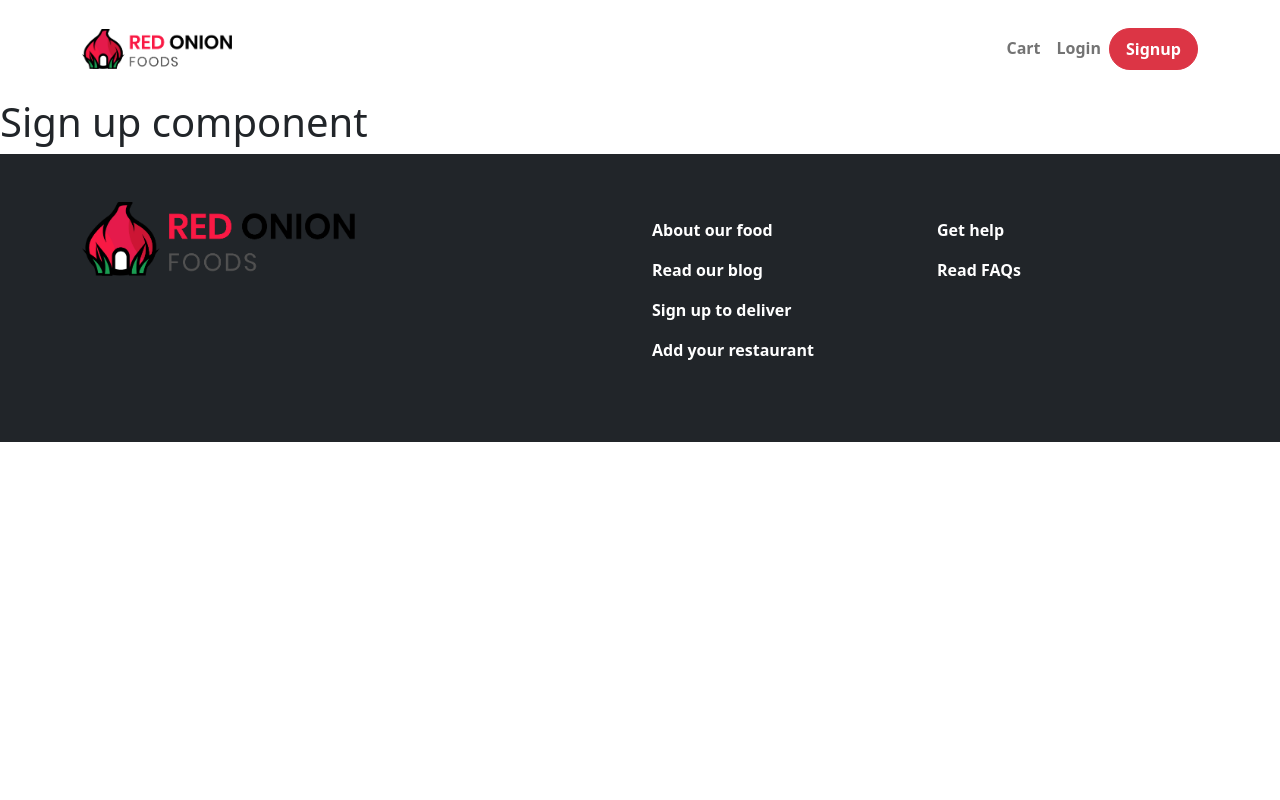
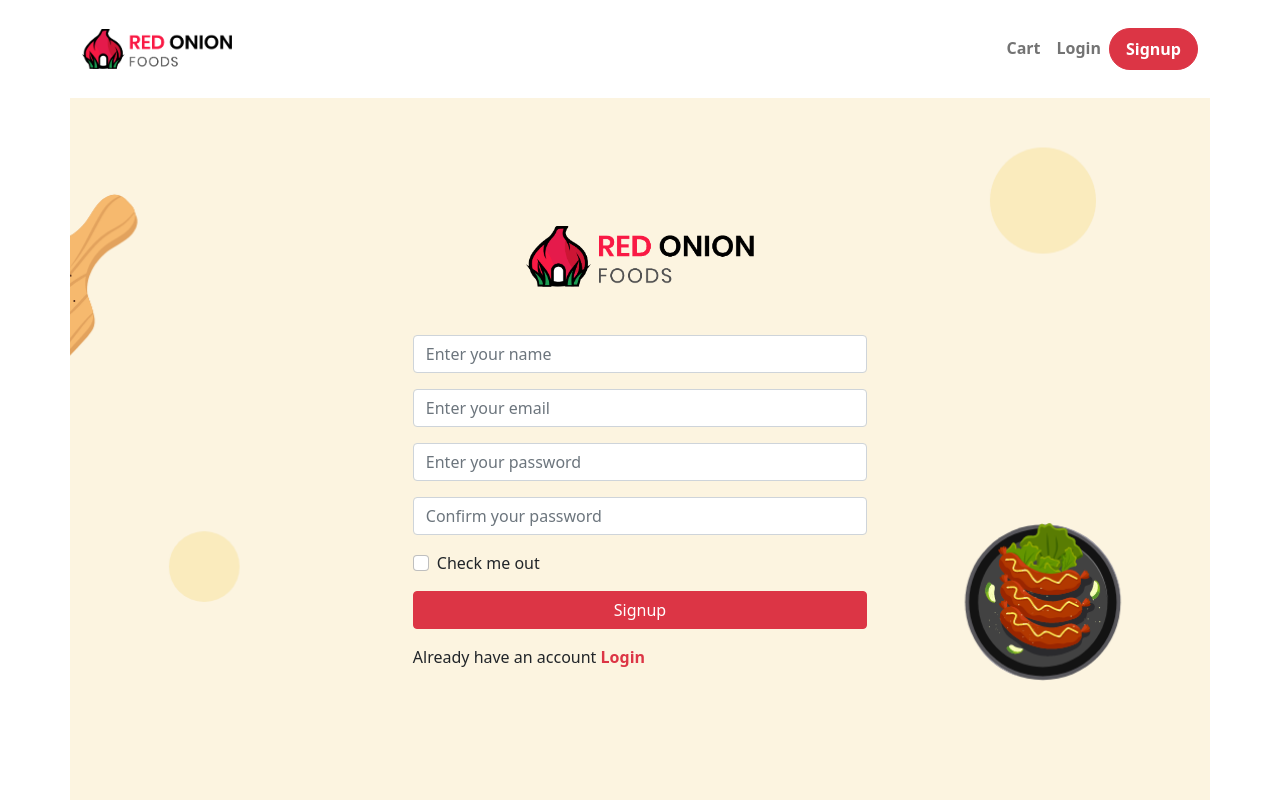
Before and after one commit to Rafat-Web-Developer/red-onion, a React (Create React App) app: page /signup in a window 1280 px wide. Shown: the top 800 px of the page. Built offline with nearby package versions, Linux system fonts and the light colour scheme.

Commit message:
Design sign up component and update login also

```diff
--- a/src/Pages/Login/Login.js
+++ b/src/Pages/Login/Login.js
@@ -1,5 +1,6 @@
 import React from "react";
 import { Button, Col, Container, Form, Row } from "react-bootstrap";
+import { Link } from "react-router-dom";
 import logo from "../../images/logo2.png";
 
 const Login = () => {
@@ -21,13 +22,19 @@ const Login = () => {
             <Form.Group className="mb-3" controlId="formBasicPassword">
               <Form.Control type="password" placeholder="Enter password" />
             </Form.Group>
-            <Form.Group className="mb-3" controlId="formBasicCheckbox">
-              <Form.Check type="checkbox" label="Check me out" />
-            </Form.Group>
             <Button variant="danger" type="submit" className="w-100">
-              Submit
+              Login
             </Button>
           </Form>
+          <p className="mt-3">
+            Create a new account{" "}
+            <Link
+              to="/signup"
+              className="text-decoration-none text-danger fw-bold"
+            >
+              Signup
+            </Link>
+          </p>
         </Col>
       </Row>
     </Container>
--- a/src/Pages/SignUp/SignUp.js
+++ b/src/Pages/SignUp/SignUp.js
@@ -1,10 +1,55 @@
 import React from "react";
+import { Button, Col, Container, Form, Row } from "react-bootstrap";
+import { Link } from "react-router-dom";
+import logo from "../../images/logo2.png";
 
 const SignUp = () => {
   return (
-    <div>
-      <h1>Sign up component</h1>
-    </div>
+    <Container className="banner mb-5">
+      <Row className="px-2">
+        <Col md="5" className="mx-auto">
+          <img
+            src={logo}
+            alt=""
+            srcset=""
+            className="mb-5 w-50 mx-auto d-block"
+          />
+          <Form>
+            <Form.Group className="mb-3" controlId="formBasicName">
+              <Form.Control type="email" placeholder="Enter your name" />
+            </Form.Group>
+            <Form.Group className="mb-3" controlId="formBasicEmail">
+              <Form.Control type="email" placeholder="Enter your email" />
+            </Form.Group>
+
+            <Form.Group className="mb-3" controlId="formBasicPassword">
+              <Form.Control type="password" placeholder="Enter your password" />
+            </Form.Group>
+            <Form.Group className="mb-3" controlId="formBasicConfirmPassword">
+              <Form.Control
+                type="password"
+                placeholder="Confirm your password"
+              />
+            </Form.Group>
+            <Form.Group className="mb-3" controlId="formBasicCheckbox">
+              <Form.Check type="checkbox" label="Check me out" />
+            </Form.Group>
+            <Button variant="danger" type="submit" className="w-100">
+              Signup
+            </Button>
+          </Form>
+          <p className="mt-3">
+            Already have an account{" "}
+            <Link
+              to="/login"
+              className="text-decoration-none text-danger fw-bold"
+            >
+              Login
+            </Link>
+          </p>
+        </Col>
+      </Row>
+    </Container>
   );
 };
 
```
